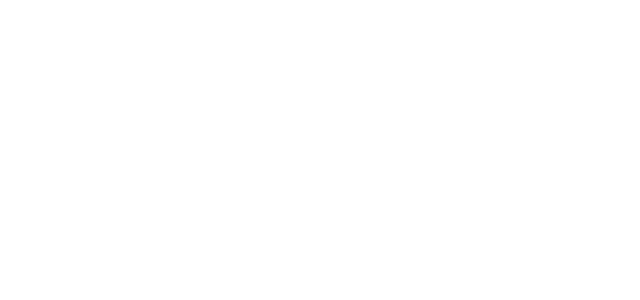
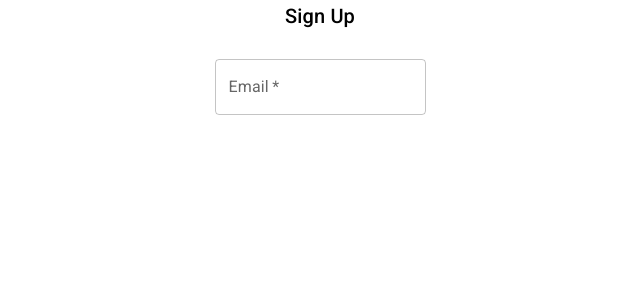
Before and after one commit to Maxisab/weam, a React (Create React App) app: page /signup in a window 1280 px wide. Before the commit this address had no page. Shown: the top 300 px of the page, without its empty margins (320-960 px from the left). Built offline with nearby package versions, Linux system fonts and the light colour scheme.

Commit message:
started building signup page

```diff
--- a/package.json
+++ b/package.json
@@ -10,6 +10,7 @@
     "@testing-library/jest-dom": "^5.16.4",
     "@testing-library/react": "^13.2.0",
     "@testing-library/user-event": "^13.5.0",
+    "firebase": "^9.8.1",
     "react": "^18.1.0",
     "react-dom": "^18.1.0",
     "react-router-dom": "^6.3.0",
--- a/src/App.js
+++ b/src/App.js
@@ -2,14 +2,32 @@
 import './App.css';
 
 // COMPONENTS
-import Button from '@mui/material/Button';
+import Home from './pages/Home/Home';
+import Signup from './pages/Signup/Signup';
+import Login from './pages/Login/Login';
+import { BrowserRouter, Routes, Route } from 'react-router-dom';
+import { createTheme, ThemeProvider } from '@mui/material';
+import { lightBlue, orange } from '@mui/material/colors'
+
+const theme = createTheme({
+  palette: {
+    primary: lightBlue,
+    secondary: orange,
+  },
+})
 
 function App() {
   return (
     <div className="App">
-      <Button variant="contained" size="large">Find Subs</Button>
-      <Button variant="contained">Log In</Button>
-      <Button variant="contained">Sign Up</Button>
+      <ThemeProvider theme={theme}>
+        <BrowserRouter>
+          <Routes>
+            <Route path="/" element={<Home />} />
+            <Route path="/signup" element={<Signup />} />
+            <Route path="/login" element={<Login />} />
+          </Routes>
+        </BrowserRouter>
+      </ThemeProvider>
     </div>
   );
 }
--- a/src/index.js
+++ b/src/index.js
@@ -3,27 +3,11 @@
 import CssBaseline from '@mui/material/CssBaseline';
 import './index.css';
 import App from './App';
-import { BrowserRouter, Routes, Route } from 'react-router-dom';
-import { createTheme, ThemeProvider } from '@mui/material';
-import { lightBlue, orange } from '@mui/material/colors'
-
-const theme = createTheme({
-  palette: {
-    primary: lightBlue,
-    secondary: orange,
-  },
-})
 
 const root = ReactDOM.createRoot(document.getElementById('root'));
 root.render(
   <React.StrictMode>
     <CssBaseline />
-    <ThemeProvider theme={theme}>
-      <BrowserRouter>
-        <Routes>
-          <Route path="/" element={<App />} />
-        </Routes>
-      </BrowserRouter>
-    </ThemeProvider>
+    <App />
   </React.StrictMode>
 );
--- /dev/null
+++ b/src/pages/Home/Home.js
@@ -0,0 +1,13 @@
+// COMPONENTS
+import Button from '@mui/material/Button';
+
+const Home = () => {
+  return (
+    <div className="home">
+      <Button variant="contained" size="large">Find Subs</Button>
+      <Button variant="contained">Log In</Button>
+      <Button variant="contained">Sign Up</Button>
+    </div>
+  )
+}
+export default Home
--- a/src/pages/Login/Login.js
+++ b/src/pages/Login/Login.js
@@ -1,6 +1,8 @@
 const Login = () => {
   return (
-    <div>Login</div>
+    <div className="login">
+      Login
+    </div>
   )
 }
 export default Login
--- a/src/pages/Signup/Signup.js
+++ b/src/pages/Signup/Signup.js
@@ -1,6 +1,33 @@
+
+import TextField from '@mui/material/TextField'
+import Typography from '@mui/material/Typography'
+
+const field = [{
+  mt: '20px',
+  mb: '20px'
+}]
+
+
 const Signup = () => {
   return (
-    <div>Signup</div>
+    <div className="signup">
+      <Typography
+        variant="h6"
+        color="initial"
+        component="h2"
+        gutterBottom
+      >
+        Sign Up
+      </Typography>
+      <form noValidate autoComplete='off'>
+        <TextField
+          sx={field}
+          label='Email'
+          variant='outlined'
+          required
+        />
+      </form>
+    </div>
   )
 }
 export default Signup
```
Also changed, not shown: 1 other file (tests, documents, lock files or other folders).
